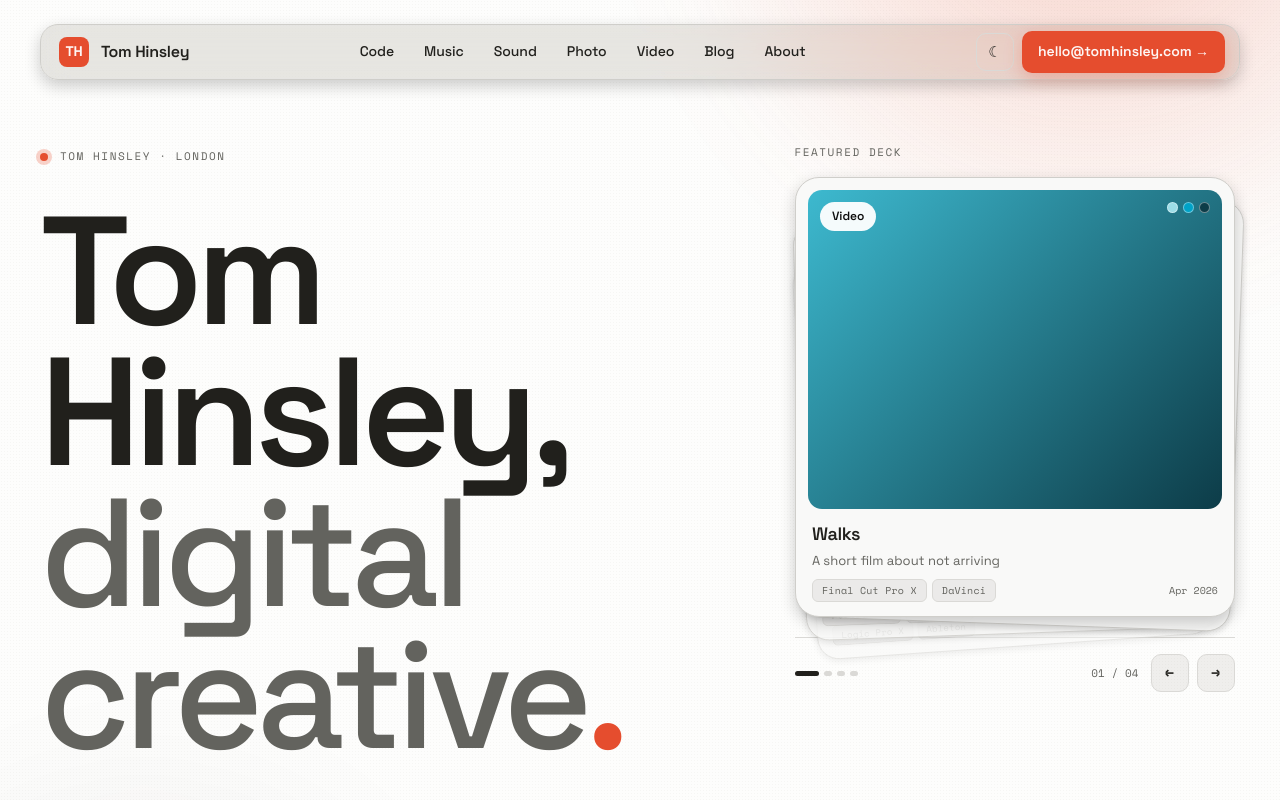
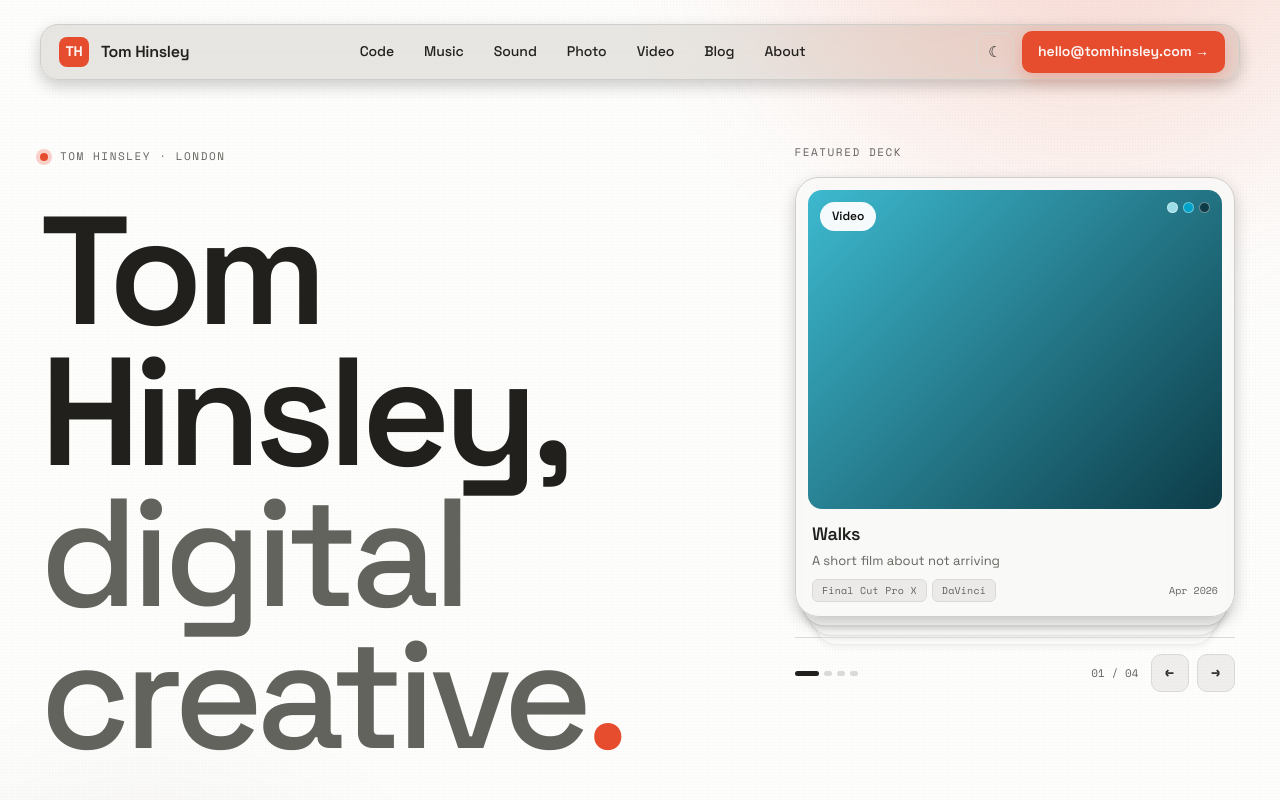
Before and after one commit to tmhnsly/portfolio, a Next.js app: page / in a window 1280 px wide. Shown: the top 800 px of the page. Built offline with nearby package versions, Linux system fonts and the light colour scheme.

Commit message:
fix(deck): z-index token scale (nav>deck), blank back cards (no peeking content), subtle front-card frost

```diff
--- a/src/components/about/Timeline/Timeline.module.scss
+++ b/src/components/about/Timeline/Timeline.module.scss
@@ -94,7 +94,7 @@
   border-radius: 50%;
   box-shadow: 0 0 0 4px var(--accent-glow);
   position: relative;
-  z-index: 2;
+  z-index: var(--z-card-overlay);
   display: block;
 }
 
--- a/src/components/blog/FeaturedPost/FeaturedPost.module.scss
+++ b/src/components/blog/FeaturedPost/FeaturedPost.module.scss
@@ -38,7 +38,7 @@
   position: absolute;
   left: 18px;
   top: 18px;
-  z-index: 2;
+  z-index: var(--z-card-overlay);
 }
 
 .content {
--- a/src/components/home/CardDeck/CardDeck.module.scss
+++ b/src/components/home/CardDeck/CardDeck.module.scss
@@ -1,5 +1,5 @@
 .wrap { display: flex; flex-direction: column; }
-.deck { position: relative; height: 440px; outline: none; }
+.deck { position: relative; height: 440px; outline: none; isolation: isolate; }
 .deck:focus-visible { outline: 2px solid var(--accent); outline-offset: 2px; border-radius: var(--radius-xs); }
 .card { position: absolute; inset: 0; transform-origin: 50% 95%; }
 .face {
@@ -8,10 +8,15 @@
   box-shadow: var(--shadow-sm);
   padding: var(--space-3); display: flex; flex-direction: column; gap: var(--space-3);
 }
-.cardFront .face { box-shadow: var(--shadow-md); }
+.cardFront .face {
+  background: color-mix(in srgb, var(--bg-subtle) 82%, transparent);
+  backdrop-filter: blur(10px) saturate(150%);
+  -webkit-backdrop-filter: blur(10px) saturate(150%);
+  box-shadow: var(--shadow-md);
+}
 .thumb { flex: 1 1 auto; }
-.pillTL { position: absolute; left: 12px; top: 12px; z-index: 2; }
-.swatches { position: absolute; right: 12px; top: 12px; display: flex; gap: 5px; z-index: 2; }
+.pillTL { position: absolute; left: 12px; top: 12px; z-index: var(--z-card-overlay); }
+.swatches { position: absolute; right: 12px; top: 12px; display: flex; gap: 5px; z-index: var(--z-card-overlay); }
 .swatches span { width: 11px; height: 11px; border-radius: 50%; border: 1px solid var(--on-media-border); }
 .meta { padding: 2px 4px; display: flex; flex-direction: column; gap: var(--space-2); }
 .title { font-family: var(--font-display); font-size: var(--fs-h4); font-weight: 600; letter-spacing: -0.025em; line-height: 1.2; color: var(--text); }
--- a/src/components/home/CardDeck/CardDeck.tsx
+++ b/src/components/home/CardDeck/CardDeck.tsx
@@ -14,9 +14,9 @@ import styles from './CardDeck.module.scss';
 const AUTO_MS = 8000;
 const STACK = [
   { y: 0, scale: 1, rotate: 0, opacity: 1 },
-  { y: 8, scale: 0.98, rotate: 2, opacity: 0.94 },
-  { y: 18, scale: 0.95, rotate: -2, opacity: 0.78 },
-  { y: 32, scale: 0.9, rotate: -4, opacity: 0.5 },
+  { y: 10, scale: 0.97, rotate: 0, opacity: 0.85 },
+  { y: 20, scale: 0.94, rotate: 0, opacity: 0.6 },
+  { y: 30, scale: 0.91, rotate: 0, opacity: 0.4 },
 ];
 const pad = (n: number) => String(n).padStart(2, '0');
 
@@ -87,17 +87,16 @@ export function CardDeck({ items }: { items: Project[] }) {
         }}
       >
         {[3, 2, 1].filter((d) => d < n).map((depth) => {
-          const p = items[(index + depth) % n];
           const s = STACK[depth];
           return (
-            <motion.div key={`slot-${depth}`} className={styles.card} style={{ zIndex: 10 - depth }}
+            <motion.div key={`slot-${depth}`} className={styles.card}
               animate={{ y: s.y, scale: s.scale, rotate: s.rotate, opacity: s.opacity }} transition={transition}>
-              <CardFace project={p} />
+              <div className={styles.face} aria-hidden />
             </motion.div>
           );
         })}
         <AnimatePresence initial={false}>
-          <motion.div key={`front-${index}`} className={`${styles.card} ${styles.cardFront}`} style={{ zIndex: 10, willChange: 'transform' }}
+          <motion.div key={`front-${index}`} className={`${styles.card} ${styles.cardFront}`} style={{ willChange: 'transform' }}
             initial={reduce ? false : { y: STACK[1].y, scale: STACK[1].scale, rotate: STACK[1].rotate, opacity: STACK[1].opacity }}
             animate={{ y: 0, scale: 1, rotate: 0, opacity: 1 }}
             exit={reduce ? { opacity: 0 } : { y: OFFSET.deckExitY, scale: OFFSET.deckExitScale, opacity: 0 }}
--- a/src/components/home/RecentWork/RecentWork.module.scss
+++ b/src/components/home/RecentWork/RecentWork.module.scss
@@ -9,7 +9,7 @@
   @include desktop-up { grid-template-columns: 1.55fr 1fr; } }
 .featured { display: flex; flex-direction: column; gap: var(--space-5); }
 .featuredMedia { box-shadow: var(--shadow-lg); }
-.pillTL { position: absolute; left: 18px; top: 18px; z-index: 2; }
+.pillTL { position: absolute; left: 18px; top: 18px; z-index: var(--z-card-overlay); }
 .featuredMeta { display: flex; align-items: flex-end; justify-content: space-between; gap: var(--space-6); }
 .featuredTitle { font-family: var(--font-display); font-size: var(--fs-h2); font-weight: 600; letter-spacing: -0.028em; line-height: 1.05; color: var(--text); }
 .featuredDesc { font-size: var(--fs-body); color: var(--text-soft); line-height: 1.4; margin-top: 6px; }
@@ -19,7 +19,7 @@
 .thumb { display: grid; grid-template-columns: 100px 1fr; gap: var(--space-4); align-items: center;
   @include tablet-up { grid-template-columns: 140px 1fr; }
   padding: 10px; border-radius: var(--radius-xl); border: 1px solid var(--surface-edge); background: var(--surface-soft); }
-.pillSm { position: absolute; left: 8px; top: 8px; z-index: 2; }
+.pillSm { position: absolute; left: 8px; top: 8px; z-index: var(--z-card-overlay); }
 .thumbMeta { display: flex; flex-direction: column; gap: var(--space-2); }
 .thumbTitle { font-family: var(--font-display); font-size: var(--fs-h4); font-weight: 600; letter-spacing: -0.025em; color: var(--text); }
 .thumbDesc { font-size: var(--fs-caption); color: var(--text-soft); line-height: 1.4; }
--- a/src/components/layout/Bloom/Bloom.module.scss
+++ b/src/components/layout/Bloom/Bloom.module.scss
@@ -1,4 +1,4 @@
-.bloom { position: absolute; inset: 0; overflow: hidden; pointer-events: none; z-index: 0; contain: paint; }
+.bloom { position: absolute; inset: 0; overflow: hidden; pointer-events: none; z-index: var(--z-base); contain: paint; }
 .primary, .cool, .warm { position: absolute; border-radius: 50%; filter: blur(50px); }
 .primary {
   left: 45%; top: -25%; width: 1040px; height: 1040px;
--- a/src/components/layout/Nav/Nav.module.scss
+++ b/src/components/layout/Nav/Nav.module.scss
@@ -1,7 +1,7 @@
 @use '../../../styles/mixins/glass' as *;
 @use '../../../styles/mixins/breakpoints' as *;
 
-.header { position: sticky; top: 0; z-index: 10; padding-block: var(--space-6); }
+.header { position: sticky; top: 0; z-index: var(--z-nav); padding-block: var(--space-6); }
 .bar {
   display: flex; align-items: center; justify-content: space-between; gap: var(--space-2);
   height: 56px; padding: 10px 10px 10px 12px;
--- a/src/components/layout/Page/Page.module.scss
+++ b/src/components/layout/Page/Page.module.scss
@@ -1,2 +1,2 @@
 .page { position: relative; min-height: 100vh; overflow-x: clip; background: var(--bg); color: var(--text); }
-.content { position: relative; z-index: 1; }
+.content { position: relative; z-index: var(--z-content); }
--- a/src/components/section/ProjectCard/ProjectCard.module.scss
+++ b/src/components/section/ProjectCard/ProjectCard.module.scss
@@ -8,8 +8,8 @@
 .media { box-shadow: var(--shadow-md); transition: box-shadow var(--duration-hover) var(--ease-standard); }
 .hatch { position: absolute; inset: 0; background: var(--overlay-hatch); }
 .number { position: absolute; right: -8px; bottom: -22px; font-family: var(--font-display); font-size: 160px; font-weight: 600; letter-spacing: -0.06em; line-height: 0.9; color: var(--white-a5); z-index: 1; }
-.pillTL { position: absolute; left: 14px; top: 14px; z-index: 2; }
-.swatches { position: absolute; right: 14px; top: 14px; display: flex; gap: 5px; z-index: 2; }
+.pillTL { position: absolute; left: 14px; top: 14px; z-index: var(--z-card-overlay); }
+.swatches { position: absolute; right: 14px; top: 14px; display: flex; gap: 5px; z-index: var(--z-card-overlay); }
 .swatches span { width: 11px; height: 11px; border-radius: 50%; border: 1px solid var(--on-media-border); }
 .body { display: flex; flex-direction: column; gap: var(--space-2); }
 .titleRow { display: flex; align-items: baseline; justify-content: space-between; gap: var(--space-4); }
--- a/src/styles/tokens/_index.scss
+++ b/src/styles/tokens/_index.scss
@@ -3,3 +3,4 @@
 @forward 'radius';
 @forward 'type';
 @forward 'motion';
+@forward 'z';
--- /dev/null
+++ b/src/styles/tokens/_z.scss
@@ -0,0 +1,8 @@
+:root {
+  --z-base: 0;        /* page base / background bloom */
+  --z-content: 1;     /* page content above the bloom */
+  --z-card-overlay: 2;/* labels/swatches over a card's media */
+  --z-raised: 10;     /* raised UI within content */
+  --z-nav: 100;       /* sticky nav — above content + raised */
+  --z-overlay: 1000;  /* modals / toasts (future) */
+}
```
